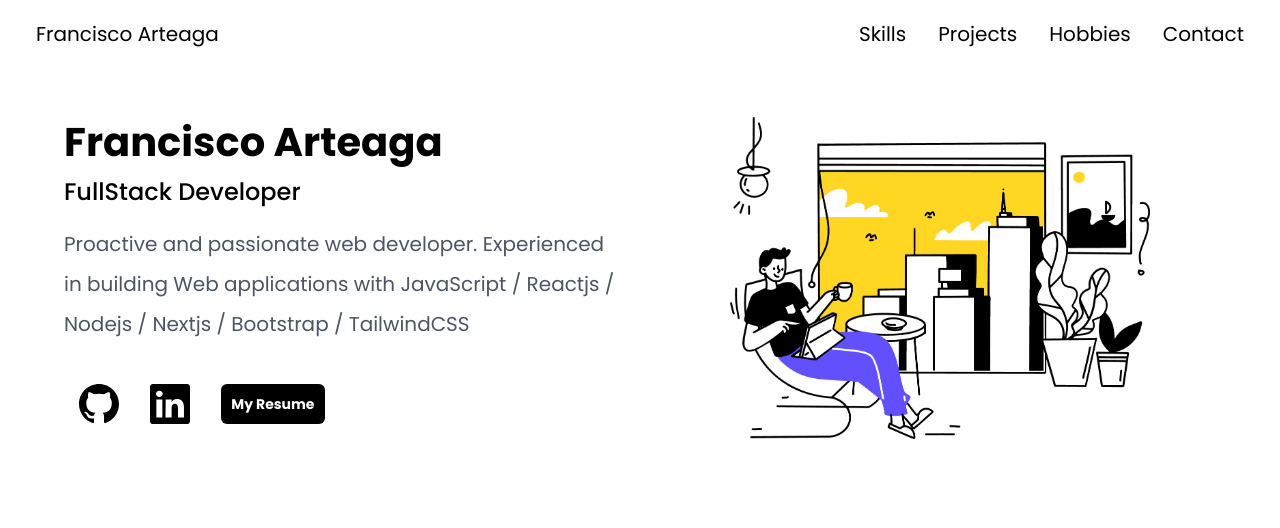
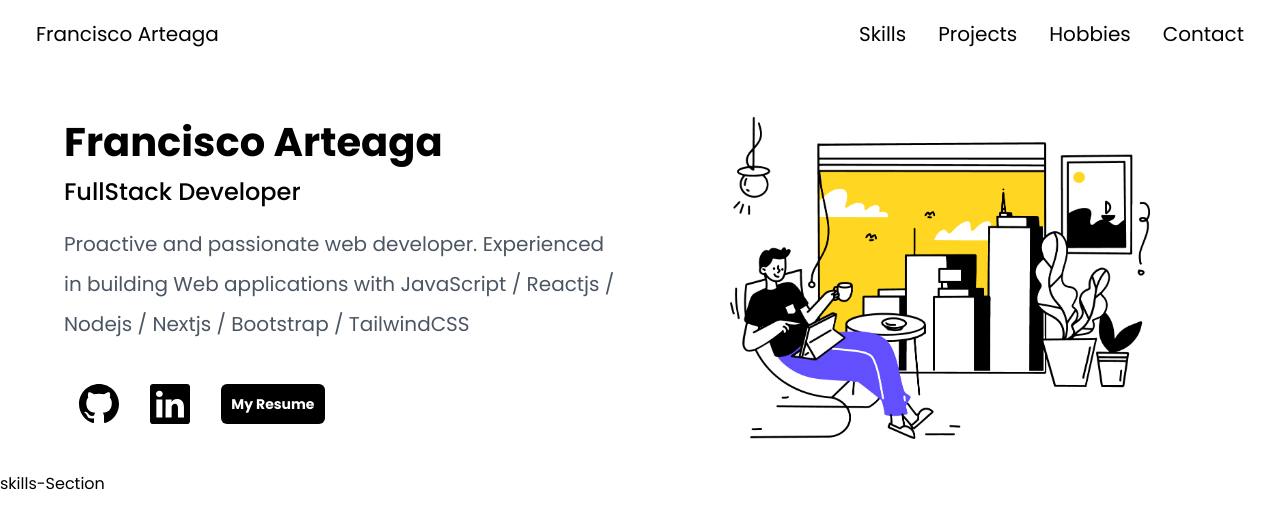
Before and after one commit to FranArteaga/portfolio, a Next.js app: page / in a window 1280 px wide. Shown: the top 528 px of the page. Built offline with nearby package versions, Linux system fonts and the light colour scheme.

Commit message:
initialized skills section branch

```diff
--- a/src/app/page.js
+++ b/src/app/page.js
@@ -3,6 +3,7 @@ import React from 'react'
 import Navbar from '../components/Navbar'
 import HeaderInfo from '@/components/HeaderInfo'
 import { Poppins } from '@next/font/google'
+import SkillsSection from '@/components/SkillsSection'
 
 const poppins = Poppins({
   subsets: ['latin'],
@@ -15,6 +16,7 @@ export default function Home() {
       <main className={poppins.className}>
         <Navbar />
         <HeaderInfo />
+        <SkillsSection/>
       </main>
     </>
   )
--- /dev/null
+++ b/src/components/SkillsSection.js
@@ -0,0 +1,7 @@
+import React from 'react'
+
+export default function SkillsSection() {
+  return (
+    <div>skills-Section</div>
+  )
+}
```
